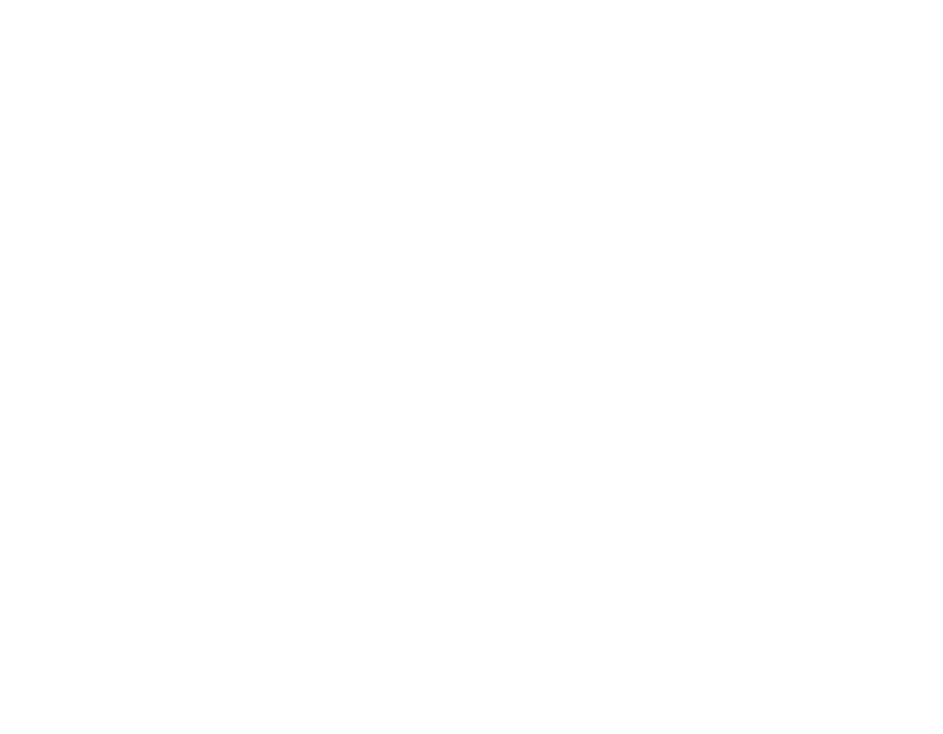
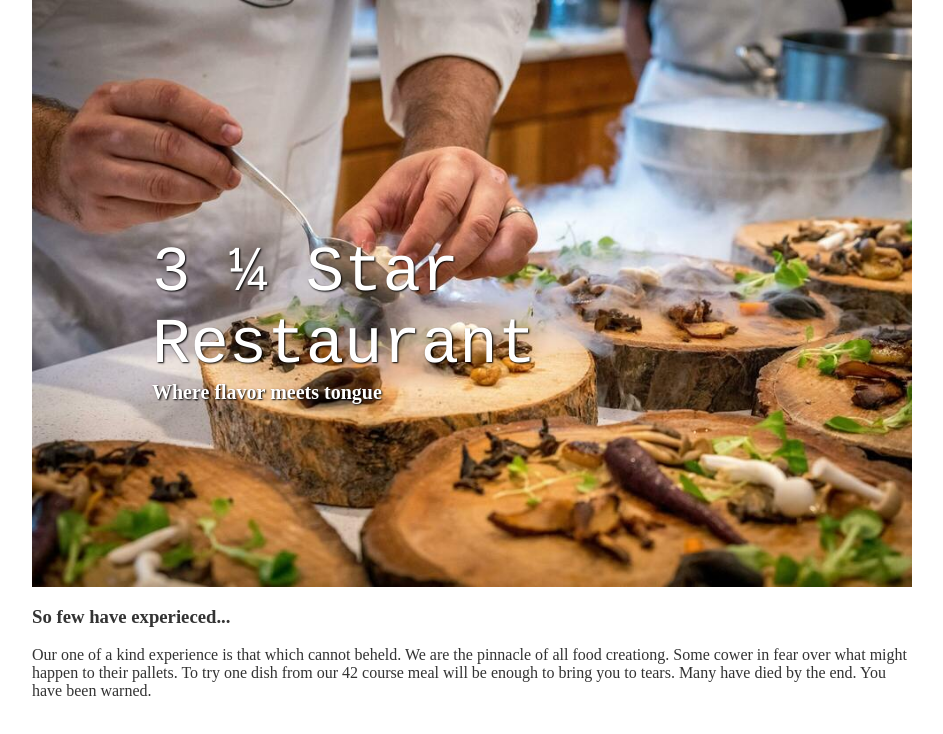
Before and after one commit to tanlaan/top_restaurant_page, a website built with webpack: page dist/index.html in a window 1280 px wide. Shown: the whole page, without its empty margins (168-1111 px from the left). Built offline with nearby package versions, Linux system fonts and the light colour scheme.

Commit message:
Base website made into javascript

```diff
--- /dev/null
+++ b/src/home.js
@@ -0,0 +1,42 @@
+export let home = () => {
+    let location = document.getElementById('tab-data')
+    // Remove any other data
+    while(location.firstChild){
+        location.removeChild(location.lastChild)
+    }
+    let hero = document.createElement('div')
+    hero.id = 'hero'
+
+    let heroText = document.createElement('div')
+    heroText.id = 'hero-text'
+
+    let title = document.createElement('h1')
+    title.innerHTML = '3 &frac14; Star Restaurant'
+    heroText.appendChild(title)
+
+    let subtitle = document.createElement('h2')
+    subtitle.textContent = 'Where flavor meets tongue'
+    heroText.appendChild(subtitle)
+
+    let image = document.createElement('img')
+    image.src = 'chef-picture.jpg'
+    hero.appendChild(image)
+    hero.appendChild(heroText)
+
+    location.appendChild(hero)
+
+    let copy = document.createElement('div')
+    copy.id = 'copy'
+
+    let copyTitle = document.createElement('h3')
+    copyTitle.textContent = 'So few have experieced...'
+    copy.appendChild(copyTitle)
+
+    let copyParagraph = document.createElement('p')
+    copyParagraph.textContent = `Our one of a kind experience is that which cannot beheld. We are the pinnacle of all food creationg.
+    Some cower in fear over what might happen to their pallets. To try one dish from our 42 course meal
+    will be enough to bring you to tears. Many have died by the end. You have been warned.`
+    copy.appendChild(copyParagraph)
+
+    location.appendChild(copy)
+}
--- a/src/index.js
+++ b/src/index.js
@@ -0,0 +1,12 @@
+import {home} from './home.js'
+let index = (() => {
+    let content = document.getElementById('content')
+    let tabMenu = document.createElement('div')
+    tabMenu.id = 'tab-menu'
+    content.appendChild(tabMenu)
+
+    let tabData = document.createElement('div')
+    tabData.id = 'tab-data'
+    content.appendChild(tabData)
+    home()
+})()
```
Also changed, not shown: dist/chef-picture.jpg (added), dist/index.html, dist/main.js, dist/style.css (added).
